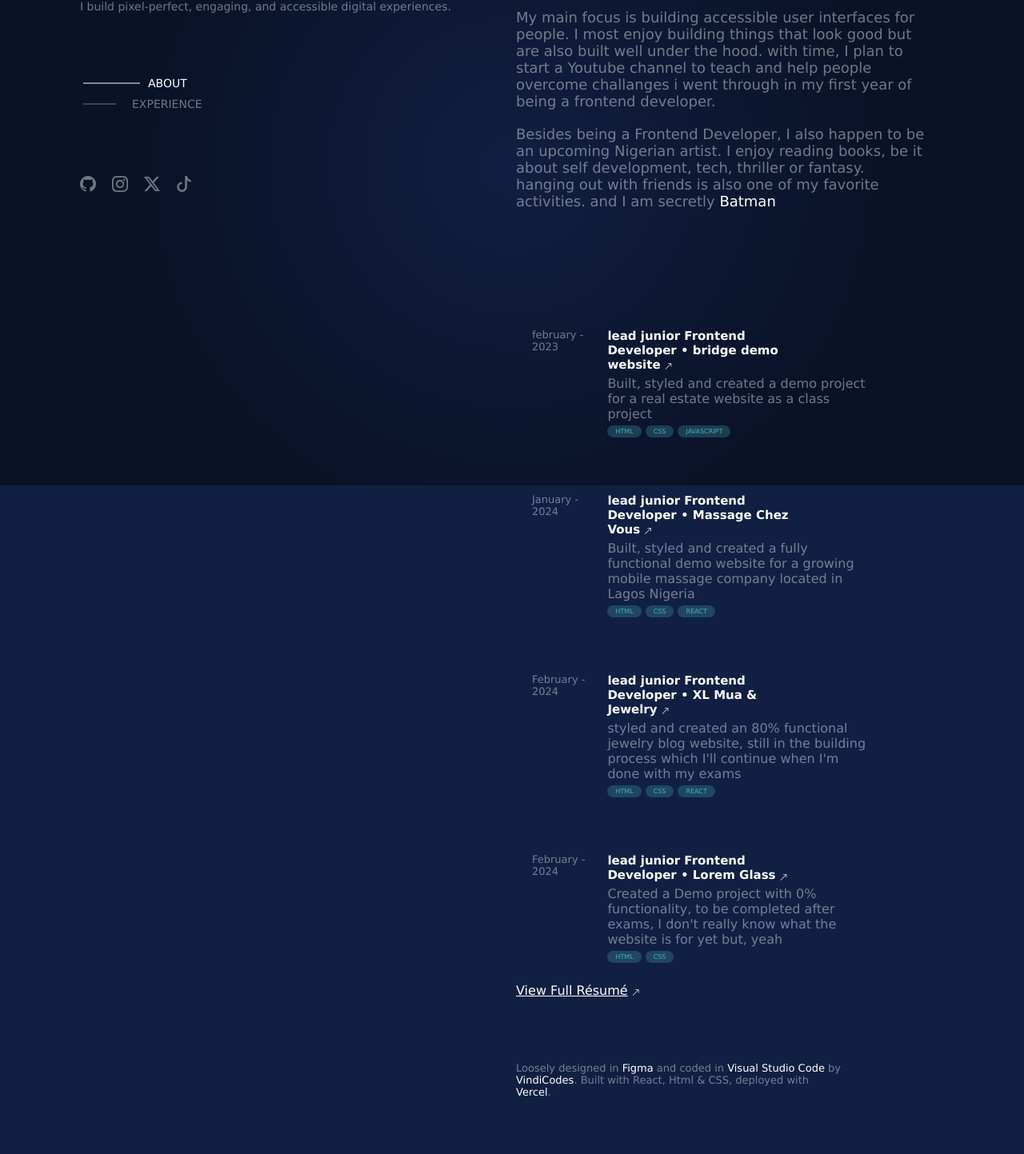
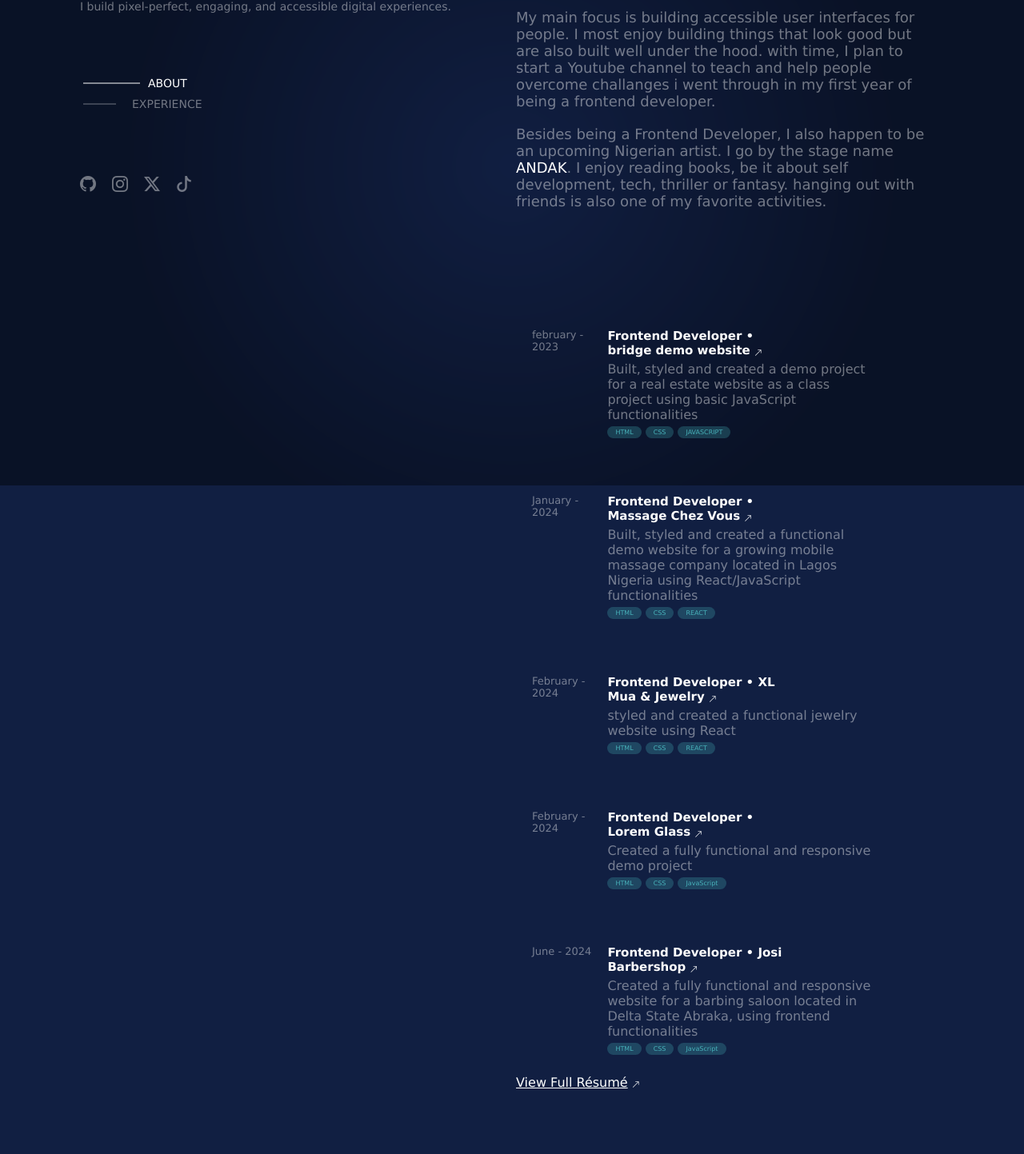
Before and after one commit to Andak-Creates/VINDiPortfolio, a React (Vite) app: page / in a window 1280 px wide. Shown: the part 193-1636 px from the top of the page at 80% size. Built offline with nearby package versions, Linux system fonts and the light colour scheme.

Commit message:
edited portfolio

```diff
--- a/src/components/DisplayContent.jsx
+++ b/src/components/DisplayContent.jsx
@@ -12,8 +12,8 @@ const DisplayContent = () => {
             {" "}
             Hi, My name is <span>Kelvin Andak</span>, also known as{" "}
             <span>VindiCodes</span> and I am a certified{" "}
-            <span>junior frontend developer</span> with a little over 1yr of
-            experience in creating and building <span>accessible</span> and{" "}
+            <span>junior frontend developer</span> with over 1yr of experience
+            in creating and building <span>accessible</span> and{" "}
             <span>pixel perfect websites</span>
           </p>
 
@@ -27,10 +27,10 @@ const DisplayContent = () => {
 
           <p>
             Besides being a Frontend Developer, I also happen to be an upcoming
-            Nigerian artist. I enjoy reading books, be it about self
-            development, tech, thriller or fantasy. hanging out with friends is
-            also one of my favorite activities. and I am secretly{" "}
-            <span>Batman</span>
+            Nigerian artist. I go by the stage name <span>ANDAK</span>. I enjoy
+            reading books, be it about self development, tech, thriller or
+            fantasy. hanging out with friends is also one of my favorite
+            activities.
           </p>
         </div>
       </div>
@@ -86,11 +86,7 @@ const DisplayContent = () => {
 
       <div className="footNote">
         <p>
-          Loosely designed in{" "}
-          <span>
-            <a href="www.figma.com">Figma</a>
-          </span>{" "}
-          and coded in{" "}
+          this website was created in{" "}
           <span>
             <a href="www.visualstudio.com">Visual Studio Code</a>
           </span>{" "}
--- a/src/components/Tools.jsx
+++ b/src/components/Tools.jsx
@@ -3,17 +3,14 @@ export const projects = [
     link: "https://vindi-bridgedemo.netlify.app",
     month: "february",
     year: "2023",
-    role: "lead junior Frontend Developer",
+    role: "Frontend Developer",
     title: "bridge demo website",
-    desc: "Built, styled and created a demo project for a real estate website as a class project",
+    desc: "Built, styled and created a demo project for a real estate website as a class project using basic JavaScript functionalities",
     languages: [
       {
         html: "HTML",
         css: "CSS",
         javascript: "JAVASCRIPT",
-        // react: "REACT",
-        // bootstrap: "BOOTSTRAP",
-        // angular: "ANGULAR",
       },
     ],
   },
@@ -21,9 +18,9 @@ export const projects = [
     link: "https://massage-chez-vous.vercel.app/",
     month: "January",
     year: "2024",
-    role: "lead junior Frontend Developer",
+    role: "Frontend Developer",
     title: "Massage Chez Vous",
-    desc: "Built, styled and created a fully functional demo website for a growing mobile massage company located in Lagos Nigeria",
+    desc: "Built, styled and created a functional demo website for a growing mobile massage company located in Lagos Nigeria using React/JavaScript functionalities",
     languages: [
       {
         html: "HTML",
@@ -36,9 +33,9 @@ export const projects = [
     link: "https://xl-mua-jewelry.vercel.app/",
     month: "February",
     year: "2024",
-    role: "lead junior Frontend Developer",
+    role: "Frontend Developer",
     title: "XL Mua & Jewelry",
-    desc: "styled and created an 80% functional jewelry blog website, still in the building process which I'll continue when I'm done with my exams",
+    desc: "styled and created a functional jewelry website using React",
     languages: [
       {
         html: "HTML",
@@ -51,13 +48,29 @@ export const projects = [
     link: "https://lorem-glass.vercel.app/",
     month: "February",
     year: "2024",
-    role: "lead junior Frontend Developer",
+    role: "Frontend Developer",
     title: "Lorem Glass",
-    desc: "Created a Demo project with 0% functionality, to be completed after exams, I don't really know what the website is for yet but, yeah",
+    desc: "Created a fully functional and responsive demo project",
     languages: [
       {
         html: "HTML",
         css: "CSS",
+        javascript: "JavaScript",
+      },
+    ],
+  },
+  {
+    link: "https://master--josi-barbershop.netlify.app/",
+    month: "June",
+    year: "2024",
+    role: "Frontend Developer",
+    title: "Josi Barbershop",
+    desc: "Created a fully functional and responsive website for a barbing saloon located in Delta State Abraka, using frontend functionalities",
+    languages: [
+      {
+        html: "HTML",
+        css: "CSS",
+        javascript: "JavaScript",
       },
     ],
   },
```
